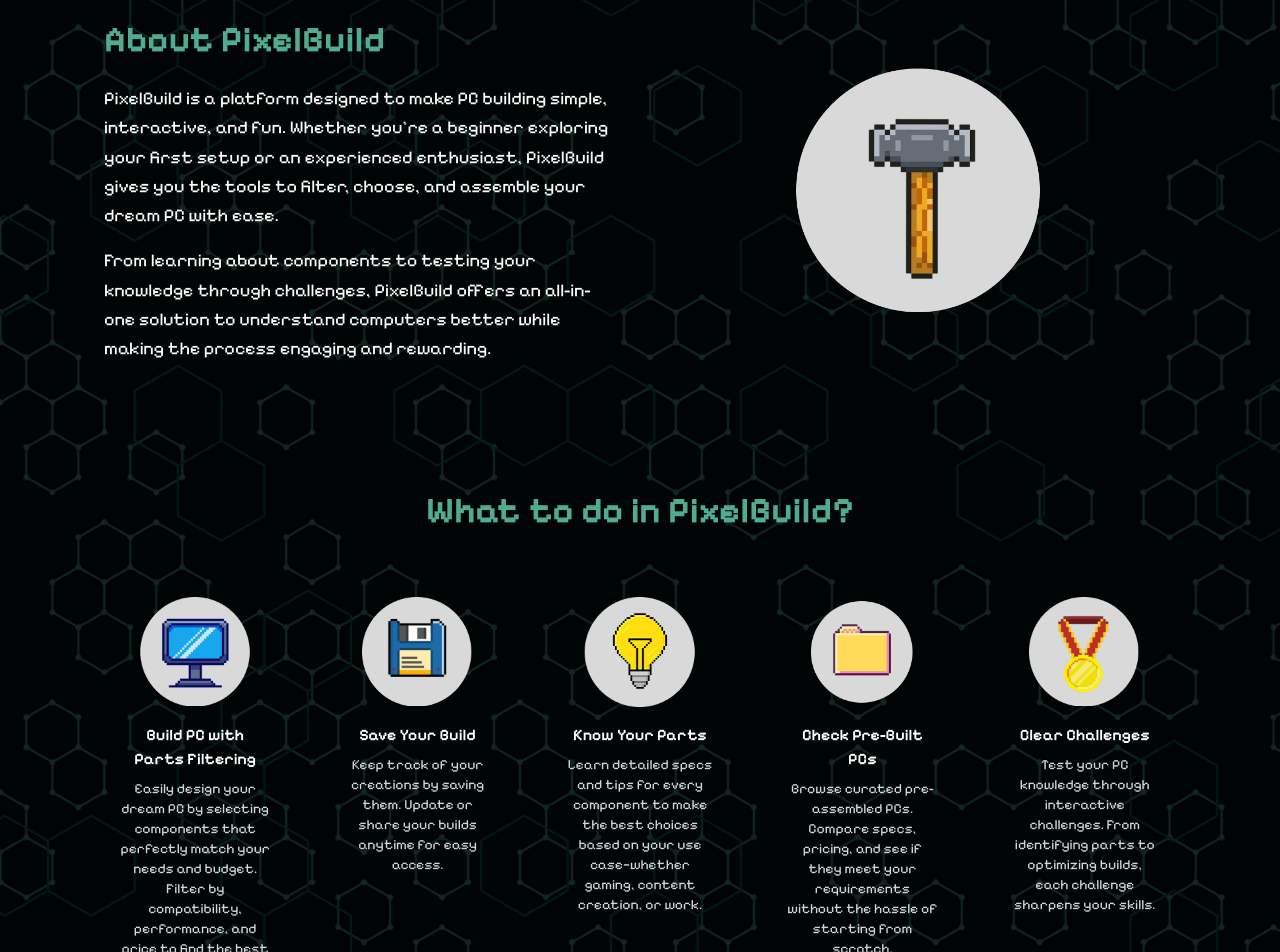
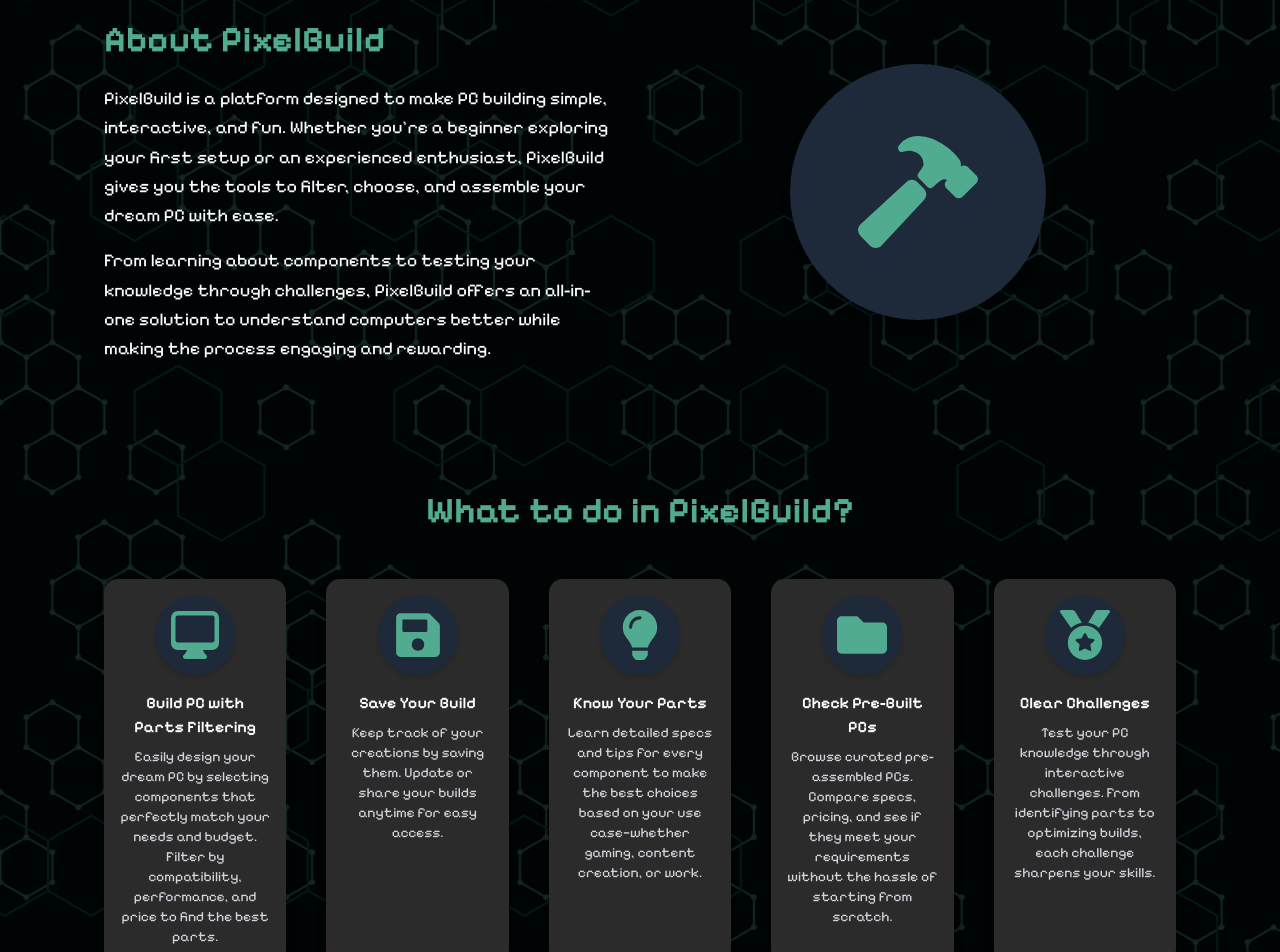
Before and after one commit to dyelo1007/pixelbuild-edu, a React (Vite) app in the folder client/: page /about in a window 1280 px wide. Shown: the part 180-1132 px from the top of the page. Built offline with nearby package versions, Linux system fonts and the light colour scheme; no server answers.

Commit message:
Added themes for About page

```diff
--- a/client/src/pages/AboutPage.tsx
+++ b/client/src/pages/AboutPage.tsx
@@ -1,12 +1,10 @@
 import React from "react";
 import { motion } from "framer-motion";
-import pbHammer from "../assets/about-page-imgs/pb-hammer.png";
-import pbTodo1 from "../assets/about-page-imgs/pb-todo1.png";
-import pbTodo2 from "../assets/about-page-imgs/pb-todo2.png";
-import pbTodo3 from "../assets/about-page-imgs/pb-todo3.png";
-import pbTodo4 from "../assets/about-page-imgs/pb-todo4.png";
-import pbTodo5 from "../assets/about-page-imgs/pb-todo5.png";
-import pbContact from "../assets/about-page-imgs/pb-contact.png";
+
+// React Icons
+import { IoHammer } from "react-icons/io5";
+import { HiMiniComputerDesktop } from "react-icons/hi2";
+import { FaSave, FaLightbulb, FaFolder, FaMedal } from "react-icons/fa";
 
 const fadeUp = {
   hidden: { opacity: 0, y: 40 },
@@ -28,24 +26,22 @@ const AboutPage = () => {
           <h2 className="text-3xl lg:text-4xl font-bold text-neonblue mb-6">
             About PixelBuild
           </h2>
-          <p className="mb-4 text-lg leading-relaxed">
+          <p className="mb-4 text-lg leading-relaxed dark:text-white text-black">
             PixelBuild is a platform designed to make PC building simple,
             interactive, and fun. Whether you’re a beginner exploring your first
             setup or an experienced enthusiast, PixelBuild gives you the tools
             to filter, choose, and assemble your dream PC with ease.
           </p>
-          <p className="text-lg leading-relaxed">
+          <p className="text-lg leading-relaxed dark:text-white text-black">
             From learning about components to testing your knowledge through
             challenges, PixelBuild offers an all-in-one solution to understand
             computers better while making the process engaging and rewarding.
           </p>
         </div>
         <div className="flex justify-center">
-          <img
-            src={pbHammer}
-            alt="PixelBuild Hammer"
-            className="w-80 h-80 object-contain rounded-full p-6"
-          />
+          <div className="w-64 h-64 flex items-center justify-center rounded-full bg-darkblue shadow-lg">
+            <IoHammer className="text-neonblue" size={128} />
+          </div>
         </div>
       </motion.section>
 
@@ -64,48 +60,48 @@ const AboutPage = () => {
         <div className="grid sm:grid-cols-2 lg:grid-cols-5 gap-10 text-center">
           {[
             {
-              img: pbTodo1,
+              icon: (
+                <HiMiniComputerDesktop className="text-neonblue" size={60} />
+              ),
               title: "Build PC with Parts Filtering",
               desc: "Easily design your dream PC by selecting components that perfectly match your needs and budget. Filter by compatibility, performance, and price to find the best parts.",
             },
             {
-              img: pbTodo2,
+              icon: <FaSave className="text-neonblue" size={50} />,
               title: "Save Your Build",
               desc: "Keep track of your creations by saving them. Update or share your builds anytime for easy access.",
             },
             {
-              img: pbTodo3,
+              icon: <FaLightbulb className="text-neonblue" size={50} />,
               title: "Know Your Parts",
               desc: "Learn detailed specs and tips for every component to make the best choices based on your use case—whether gaming, content creation, or work.",
             },
             {
-              img: pbTodo4,
+              icon: <FaFolder className="text-neonblue" size={50} />,
               title: "Check Pre-Built PCs",
               desc: "Browse curated pre-assembled PCs. Compare specs, pricing, and see if they meet your requirements without the hassle of starting from scratch.",
             },
             {
-              img: pbTodo5,
+              icon: <FaMedal className="text-neonblue" size={50} />,
               title: "Clear Challenges",
               desc: "Test your PC knowledge through interactive challenges. From identifying parts to optimizing builds, each challenge sharpens your skills.",
             },
           ].map((item, i) => (
             <motion.div
               key={i}
-              className="flex flex-col items-center text-center p-4"
+              className="flex flex-col items-center text-center p-4 dark:bg-darkgray bg-lightbgfill rounded-xl shadow-lg hover:scale-105 transition-transform"
               initial={{ opacity: 0, y: 30 }}
               whileInView={{ opacity: 1, y: 0 }}
               transition={{ delay: i * 0.2, duration: 0.6 }}
               viewport={{ once: true }}
             >
-              <div className="w-28 h-28 flex items-center justify-center mb-4">
-                <img
-                  src={item.img}
-                  alt={item.title}
-                  className="max-w-full max-h-full object-contain"
-                />
+              <div className="w-20 h-20 flex items-center justify-center mb-4 rounded-full bg-darkblue shadow-md">
+                {item.icon}
               </div>
               <h3 className="text-md font-semibold mb-2">{item.title}</h3>
-              <p className="text-sm text-gray-300">{item.desc}</p>
+              <p className="text-sm dark:text-gray-300 text-gray-900">
+                {item.desc}
+              </p>
             </motion.div>
           ))}
         </div>
@@ -120,8 +116,8 @@ const AboutPage = () => {
         variants={fadeUp}
       >
         <div className="flex items-center mb-10">
-          <img src={pbContact} alt="Contact Icon" className="w-14 h-12 mr-4" />
-          <h2 className="text-3xl lg:text-4xl font-bold tracking-wider">
+          <IoHammer className="text-neonblue mr-4" size={40} />
+          <h2 className="text-3xl lg:text-4xl font-bold tracking-wider dark:text-white text-black">
             Contact us
           </h2>
         </div>
```
